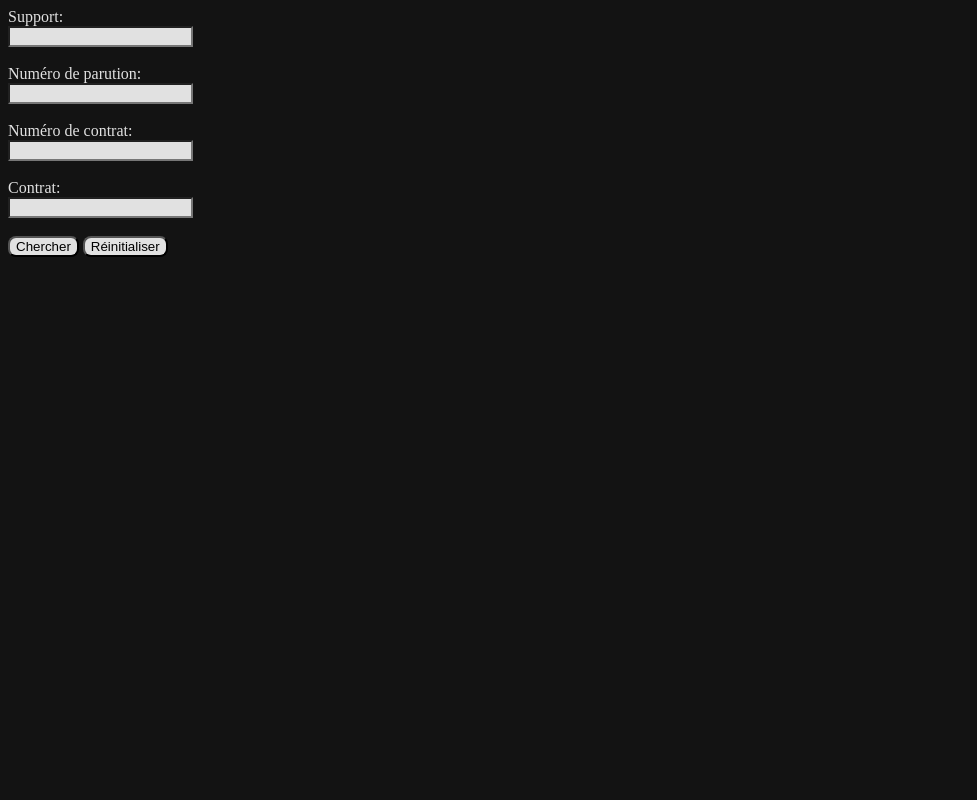
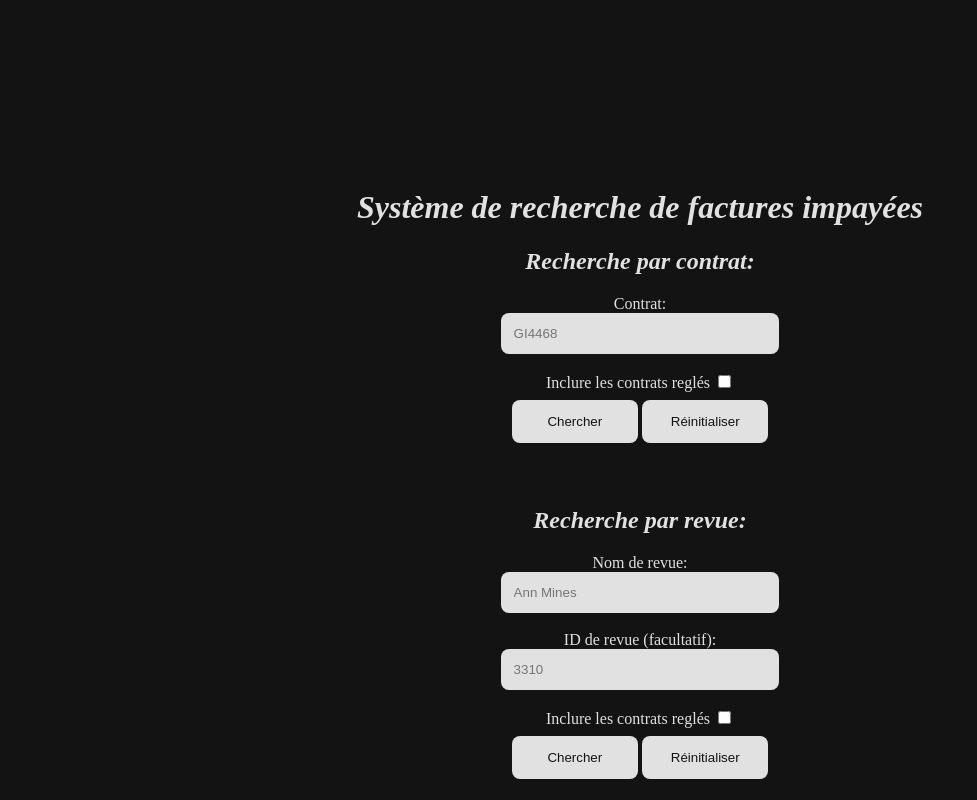
Before and after one commit to OlivierGiovannoni/opasity, a PHP site: page / in a window 1280 px wide. Shown: the whole page, without its empty margins (0-977 px from the left). Run offline with PHP 8.4, Linux system fonts and the light colour scheme.

Commit message:
Made a better looking website using some css dood, now doing the SQL queries to search per contract or per review using two separate php files

```diff
--- a/www/index.css
+++ b/www/index.css
@@ -2,22 +2,37 @@ body {
 
     color: #e1e1e1;
     background-color: #131313;
+    text-align:center;
+    position: absolute;
+    top: 20%;
+    right: 0;
+    left: 0;
+}
+
+h1,h2 {
+
+    text-align:center
 }
 
 input[type=text] {
-
+    width: 20%;
     background-color: #e1e1e1;
+    color: #131313;
+    padding: 13px 13px;
+    display: inline-block;
+    border: none;
+    border-radius: 8px;
 }
 
-textarea {
-
+input[type=submit],[type=reset] {
+    width: 10%;
     background-color: #e1e1e1;
-}
-
-input[type=submit] {
-
-    background-color: #e1e1e1;
+    color: #131313;
+    padding: 14px 20px;
+    margin: 8px 0;
+    border: none;
     border-radius: 8px;
+    cursor: pointer;
 }
 
 input[type=reset] {
--- a/www/index.html
+++ b/www/index.html
@@ -7,38 +7,48 @@
     <link rel="stylesheet" href="index.css">
   </head>
   <body>
-    <form action="search.php" method="post">
+    <i><h1>Système de recherche de factures impayées</h1></i>
 
-      <!--
-      Date de relance (obligatoire):
-      <br><input type="date" name="dateRelance" required><br><br>
-      -->
+    <i><h2>Recherche par contrat:</h2></i>
+    <form name="rechercheContrat" action="searchContract.php" method="post">
 
-      <!-- <label for="codeSociete">Code societé:</label> -->
-      <!-- <br><input type="text" name="codeSociete" id="codeSociete"><br><br> -->
+      <label for="contractId">Contrat:</label>
+      <br><input type="text" name="contractId" id="contractId" placeholder="GI4468" required><br><br>
 
-      <label for="support">Support:</label>
-      <br><input type="text" name="support" id="support"><br><br>
-
-      <label for="numParution">Numéro de parution:</label>
-      <br><input type="text" name="numParution" id="numParution"><br><br>
-
-      <label for="numContrat">Numéro de contrat:</label>
-      <br><input type="text" name="numContrat" id="numContrat"><br><br>
-
-      <label for="contrat">Contrat:</label>
-      <br><input type="text" name="contrat" id="contrat"><br><br>
-
-      <!-- <label for="raisonImpaye">Raison de l'impayé:</label> -->
-      <!-- <br><textarea rows="6" cols="66" name="raisonImpaye" id="raisonImpaye"></textarea><br><br> -->
-
-      <!-- <label for="regleBool">Facture reglée ?</label> -->
-      <!-- <input type="checkbox" name="regleBool" id="regleBool"><br><br> -->
+      <label for="paidBool">Inclure les contrats reglés</label>
+      <input type="checkbox" name="paidBool" id="paidBool"><br>
 
       <input type="submit" value="Chercher">
       <input type="reset" value="Réinitialiser">
+    </form>
 
+    <br><br>
+
+    <i><h2>Recherche par revue:</h2></i>
+    <form name="rechercheRevue" action="searchReview.php" method="post">
+
+      <label for="reviewName">Nom de revue:</label>
+      <br><input type="text" name="reviewName" id="reviewName" placeholder="Ann Mines" required><br><br>
+
+      <label for="reviewId">ID de revue (facultatif):</label>
+      <br><input type="text" name="reviewId" id="reviewId" placeholder="3310"><br><br>
+
+      <label for="paidBool">Inclure les contrats reglés</label>
+      <input type="checkbox" name="paidBool" id="paidBool"><br>
+
+      <input type="submit" value="Chercher">
+      <input type="reset" value="Réinitialiser">
     </form>
   </body>
 
 </html>
+
+
+<!-- Date de relance (obligatoire): -->
+<!-- <br><input type="date" name="dateRelance" required><br><br> -->
+
+<!-- <label for="codeSociete">Code societé:</label> -->
+<!-- <br><input type="text" name="codeSociete" id="codeSociete"><br><br> -->
+
+<!-- <label for="raisonImpaye">Raison de l'impayé:</label> -->
+<!-- <br><textarea rows="6" cols="66" name="raisonImpaye" id="raisonImpaye"></textarea><br><br> -->
```
Also changed, not shown: www/searchReview.php (added, +81 -0 lines), www/searchContract.php (renamed from www/search.php).
